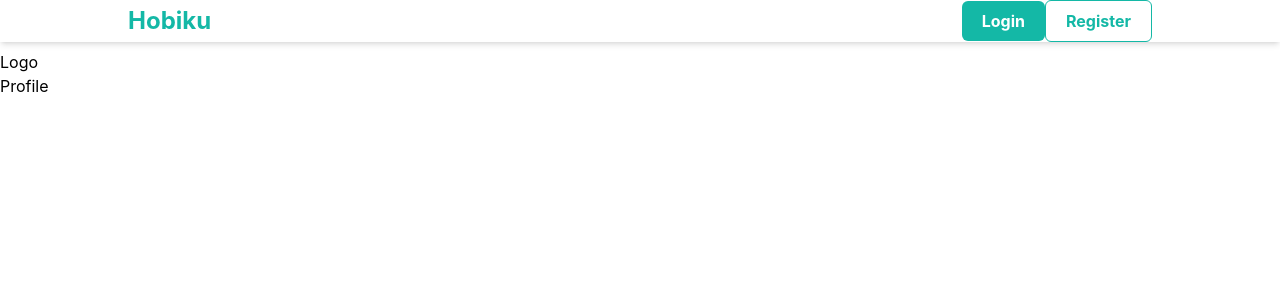
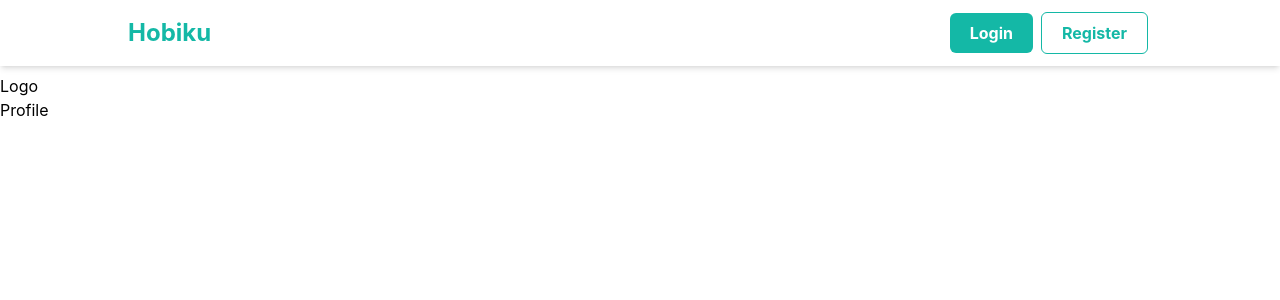
Before and after one commit to ATiarK/Hobiku-booking-sport-arena, a React (Create React App) app: page /user in a window 1280 px wide. Shown: the top 300 px of the page. Built offline with nearby package versions, Linux system fonts and the light colour scheme.

Commit message:
add margin

```diff
--- a/src/components/Navbar.jsx
+++ b/src/components/Navbar.jsx
@@ -12,11 +12,15 @@ export default function Navbar() {
 				</h4>
 
 				<div className=''>
-					<Button variant='solid' onClick={() => navigate('/login')}>
+					<Button
+						variant='solid'
+						className='my-3 mx-1'
+						onClick={() => navigate('/login')}>
 						Login
 					</Button>
 					<Button
 						variant='outline'
+						className='my-3 mx-1'
 						onClick={() => navigate('/register')}>
 						Register
 					</Button>
```
